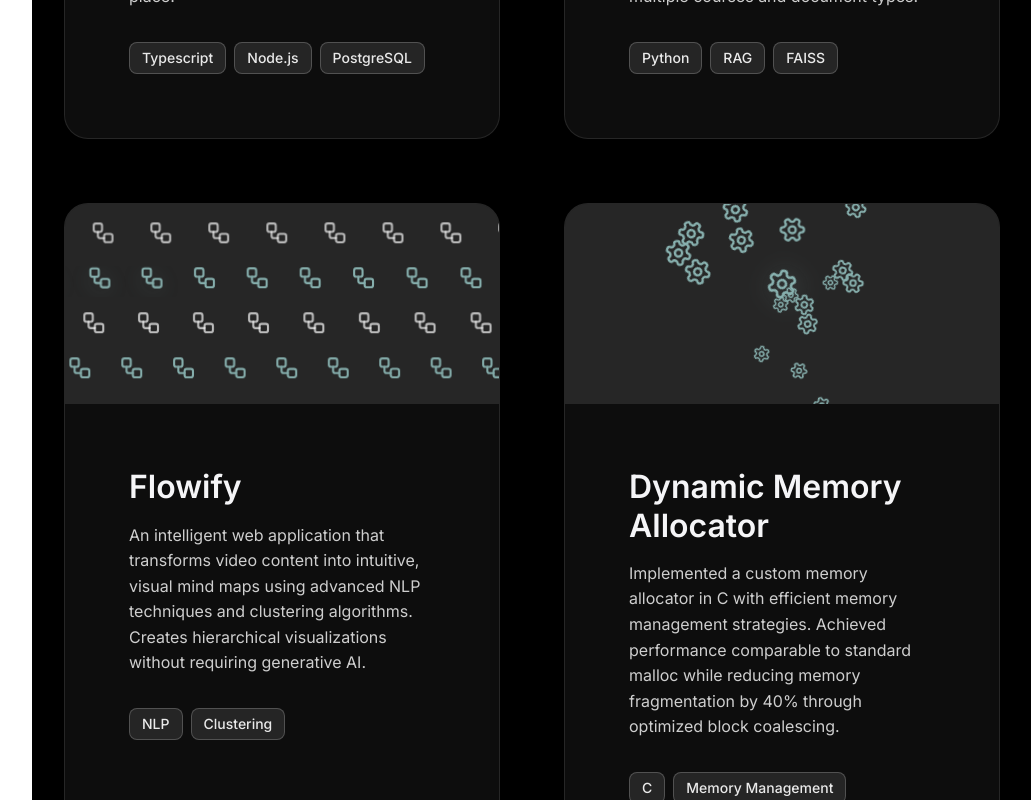
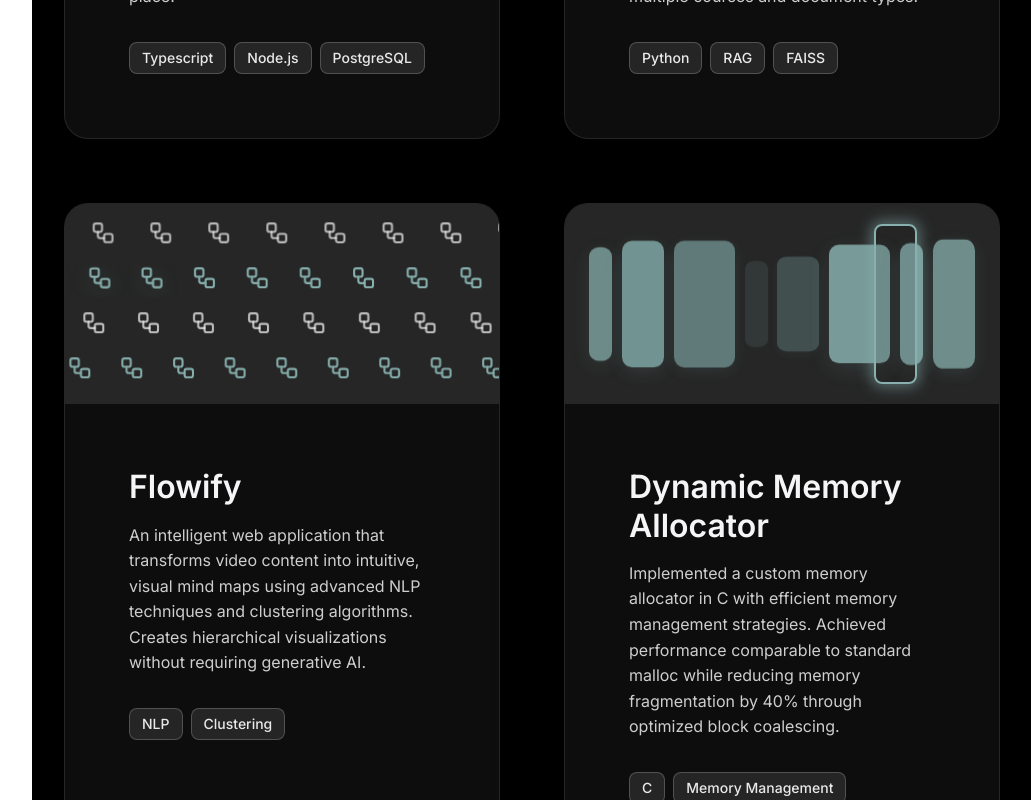
Before and after one commit to yuvvantalreja/my-portfolio, a React (Create React App) app: page / in a window 1280 px wide. Shown: the part 2540-3340 px from the top of the page, without its empty margins (248-1279 px from the left). Built offline with nearby package versions, Linux system fonts and the light colour scheme.

Commit message:
feat: allocator animation

```diff
--- a/src/components/Projects.js
+++ b/src/components/Projects.js
@@ -215,69 +215,81 @@ const Projects = () => {
           </div>
         );
         case 'allocator':
-        return (
-          <div className="icon-design allocator-design">
-            <div className="gear-system">
-              {/* Central main gear */}
-              <motion.div
-                className="gear-center"
-                animate={{ rotate: [0, 360], y: [80, 80] }}
-                transition={{
-                  duration: 8,
-                  repeat: Infinity,
-                  ease: "linear"
-                }}
-              >
-                <Settings className="gear-icon main-gear" size={32} />
-              </motion.div>
-
-              {/* 18 gears arranged in concentric circles */}
-              {[...Array(18)].map((_, i) => {
-                const angle = (i * 360) / 18; // Distribute evenly in circle
-                const radius = i < 6 ? 80 : i < 12 ? 120 : 160; // Three concentric circles
-                const size = i < 6 ? 24 : i < 12 ? 20 : 16; // Different sizes for each ring
+        // Memory block animation: blocks of varying sizes, animated allocation/freeing
+        const blockCount = 8;
+        const blocks = Array.from({ length: blockCount });
 
         return (
+          <div className="icon-design allocator-design" style={{ width: '100%', height: '100%', display: 'flex', alignItems: 'center', justifyContent: 'center', position: 'relative' }}>
+            <div style={{ display: 'flex', width: '90%', height: '60%', gap: '6px', alignItems: 'center', justifyContent: 'center' }}>
+              {blocks.map((_, i) => (
                 <motion.div
                   key={i}
-                    className={`gear-orbit gear-${i + 1}`}
+                  initial={{ scaleY: 0.7, opacity: 0.7 }}
+                  animate={{
+                    scaleY: [0.7, 1.1, 1, 0.7],
+                    opacity: [0.7, 1, 0.9, 0.7],
+                    backgroundColor: [
+                      'rgba(135,176,174,0.15)',
+                      'rgba(135,176,174,0.7)',
+                      'rgba(135,176,174,1)',
+                      'rgba(135,176,174,0.15)'
+                    ],
+                    boxShadow: [
+                      '0 2px 8px rgba(135,176,174,0.05)',
+                      '0 4px 16px rgba(135,176,174,0.15)',
+                      '0 6px 24px rgba(135,176,174,0.18)',
+                      '0 2px 8px rgba(135,176,174,0.05)'
+                    ]
+                  }}
+                  transition={{
+                    duration: 2.5 + i * 0.2,
+                    repeat: Infinity,
+                    repeatType: 'loop',
+                    delay: i * 0.18,
+                    ease: 'easeInOut'
+                  }}
+                  style={{
+                    width: `${12 + (i % 3) * 10}%`,
+                    height: '100%',
+                    borderRadius: '10px',
+                    margin: '0 2px'
+                  }}
+                />
+              ))}
+            </div>
+            {/* Optional: Allocator pointer */}
+            <motion.div
+              className="allocator-pointer"
               style={{
                 position: 'absolute',
-                      left: '50%',
-                      top: '50%',
-                      transformOrigin: '0 0'
+                top: '10%',
+                left: '5%',
+                width: '10%',
+                height: '80%',
+                borderRadius: '8px',
+                background: 'rgba(33, 33, 33, 0.12)',
+                border: '2px solid #87b0ae',
+                zIndex: 2,
+                pointerEvents: 'none'
               }}
               animate={{
-                      rotate: [0, i % 2 === 0 ? 360 : -360],
-                      x: [
-                        Math.cos((angle * Math.PI) / 180) * radius - size/2,
-                        Math.cos(((angle + 180) * Math.PI) / 180) * radius - size/2,
-                        Math.cos((angle * Math.PI) / 180) * radius - size/2
-                      ],
-                      y: [
-                        Math.sin((angle * Math.PI) / 180) * radius - size/2,
-                        Math.sin(((angle + 180) * Math.PI) / 180) * radius - size/2,
-                        Math.sin((angle * Math.PI) / 180) * radius - size/2
-                      ],
-                      scale: [1, 1.2, 1]
+                left: ['5%', '80%', '5%'],
+                boxShadow: [
+                  '0 0 0 0 #87b0ae44',
+                  '0 0 16px 4px #87b0ae88',
+                  '0 0 0 0 #87b0ae44'
+                ]
               }}
               transition={{
-                      duration: 12 + (i % 6),
+                duration: 5,
                 repeat: Infinity,
-                      ease: "easeInOut",
-                      delay: i * 0.2
+                ease: 'easeInOut'
               }}
-                  >
-                    <Settings
-                      className={`gear-icon revolving-gear`}
-                      size={size}
             />
-                  </motion.div>
-                );
-              })}
-            </div>
           </div>
         );
+
       case 'scoreai':
         return (
           <div className="icon-design scoreai-design">
```
Lines whose indentation alone changed are shown as unchanged.
